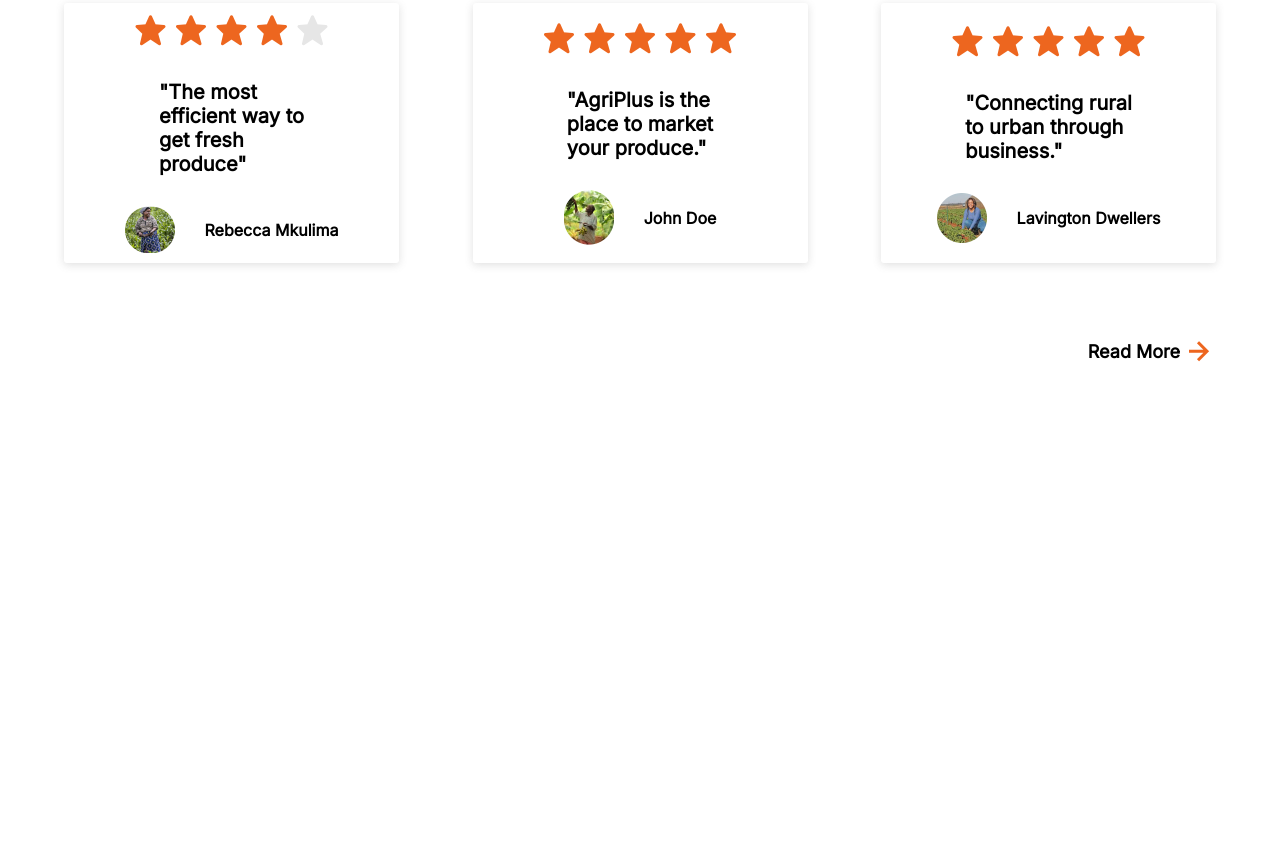
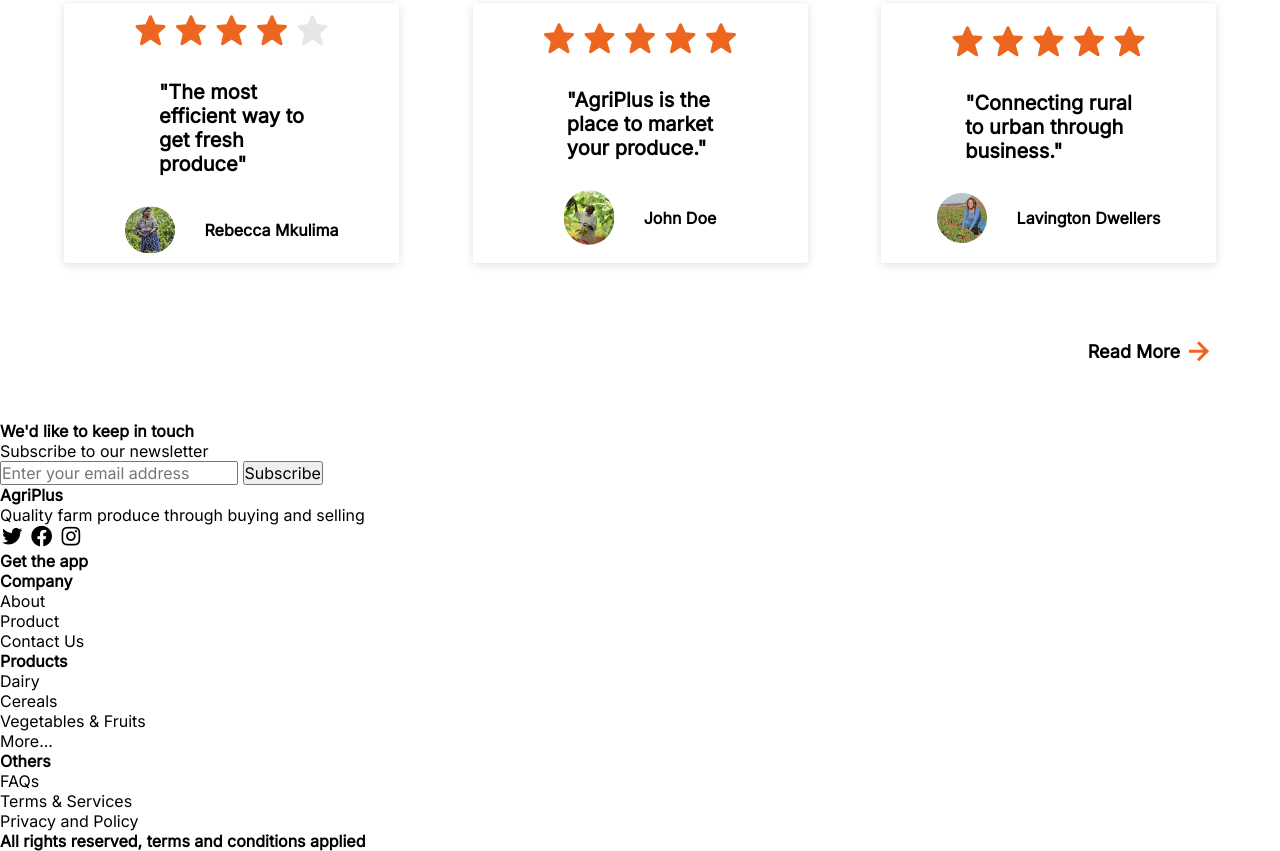
Before and after one commit to Maina-Francis/AgriPlus-Agriculture, a plain HTML site: page index.html in a window 1280 px wide. Shown: the part 2685-3536 px from the top of the page. Before the commit the page ends 3106 px from the top, so only its background shows below. Drawn offline with nearby package versions, Linux system fonts and the light colour scheme.

Commit message:
adds the html for the footer section

```diff
--- a/index.html
+++ b/index.html
@@ -227,6 +227,56 @@
             <p class="test-p">Read More<span><i class='bx bx-right-arrow-alt bx-md'></i></span></p>
         </div>
     </section>
+
+    <!-- Footer Section -->
+    <footer class="footer">
+        <div class="keep-touch">
+            <h2>We'd like to keep in touch</h2>
+            <p>Subscribe to our newsletter</p>
+            <form action="">
+                <input type="email" name="email" id="" class="form-input" placeholder="Enter your email address">
+                <input type="submit" class="btn-submit" value="Subscribe">
+            </form>
+        </div>
+        <div class="footer-bottom">
+            <div class="brand">
+                <h1 class="logo">AgriPlus</h1>
+                <p>Quality farm produce through buying and selling</p>
+                <div class="icons">
+                    <i class='bx bxl-twitter bx-sm'></i>
+                    <i class='bx bxl-facebook-circle bx-sm'></i>
+                    <i class='bx bxl-instagram bx-sm'></i>
+                </div>
+                <h3>Get the app</h3>
+            </div>
+            <div class="company">
+                <h2>Company</h2>
+                <ul>
+                    <li>About</li>
+                    <li>Product</li>
+                    <li>Contact Us</li>
+                </ul>
+            </div>
+            <div class="company">
+                <h2>Products</h2>
+                <ul>
+                    <li>Dairy</li>
+                    <li>Cereals</li>
+                    <li>Vegetables & Fruits</li>
+                    <li>More...</li>
+                </ul>
+            </div>
+            <div class="company">
+                <h2>Others</h2>
+                <ul>
+                    <li>FAQs</li>
+                    <li>Terms & Services</li>
+                    <li>Privacy and Policy</li>
+                </ul>
+            </div>
+        </div>
+        <h3 class="copy">All rights reserved, terms and conditions applied</h3>
+    </footer>
 </body>
 
 </html>
```
